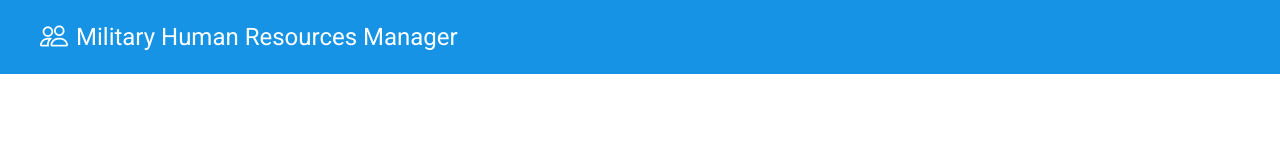
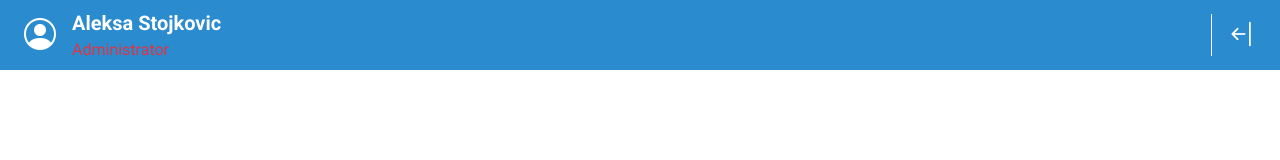
Before and after one commit to astojkovicc-web/military-hr, a plain HTML site: page public/panel.html in a window 1280 px wide. Drawn offline with nearby package versions, Linux system fonts and the light colour scheme.

Commit message:
sitne izmene za home page

```diff
--- a/public/main.css
+++ b/public/main.css
@@ -6,17 +6,16 @@ body {
 }
 
 /* LEVA STRANA */
-
 .leva-strana {
-  height: 92.2vh;
+  height: 92.1vh;
 }
 
 .bg-primary {
-  background-color: #1793e6 !important;
+  background-color: #2a8cce !important;
 }
 
 .btn-primary {
-  background-color: #1793e6 !important;
+  background-color: #2a8cce !important;
 }
 
 .w-30 {
@@ -31,9 +30,9 @@ body {
 
 /* DESNA STRANA */
 .forma-pozadina {
-  background-color: rgba(0, 0, 0, 0.6); /* crna sa 60% opacity */
+  background-color: rgba(0, 0, 0, 0.6);
+  border-left: 1px solid black;
   padding: 2rem;
-  border-radius: 10px;
 }
 
 .profilna-slika {
--- a/public/panel.html
+++ b/public/panel.html
@@ -27,16 +27,31 @@
   </head>
   <body>
     <!-- NAVIGACIJA -->
-    <nav class="container-fluid bg-primary text-white">
+    <nav class="container-fluid bg-primary text-white py-2">
       <div class="row">
-        <div class="col-md-12 d-flex align-items-center p-3">
-          <i class="bi bi-people fs-3 text-white ms-4 me-2"></i>
-          <h1 class="fs-4 fw-normal mb-0">Military Human Resources Manager</h1>
+        <div
+          class="col-md-12 d-flex align-items-center justify-content-between px-4"
+        >
+          <!-- Levi deo: Profil ikona + ime i uloga -->
+          <div class="d-flex align-items-center">
+            <i class="bi bi-person-circle fs-2 me-3"></i>
+            <div class="d-flex flex-column">
+              <span class="fw-semibold fs-5">Aleksa Stojkovic</span>
+              <span class="text-danger">Administrator</span>
+            </div>
+          </div>
+
+          <!-- Desni deo: strelica dugme sa levim borderom -->
+          <a
+            href="index.html"
+            class="d-flex align-items-center border-start border-light ps-3 text-white text-decoration-none"
+          >
+            <i class="bi bi-arrow-bar-left fs-3"></i>
+          </a>
         </div>
       </div>
     </nav>
-    <!-- GLAVNI DEO -->
-    <main class="container-fluid"></main>
+
     <script
       src="https://cdn.jsdelivr.net/npm/bootstrap@5.3.3/dist/js/bootstrap.bundle.min.js"
       integrity="sha384-YvpcrYf0tY3lHB60NNkmXc5s9fDVZLESaAA55NDzOxhy9GkcIdslK1eN7N6jIeHz"
```
Also changed, not shown: public/index.html (+4 -8 lines).
